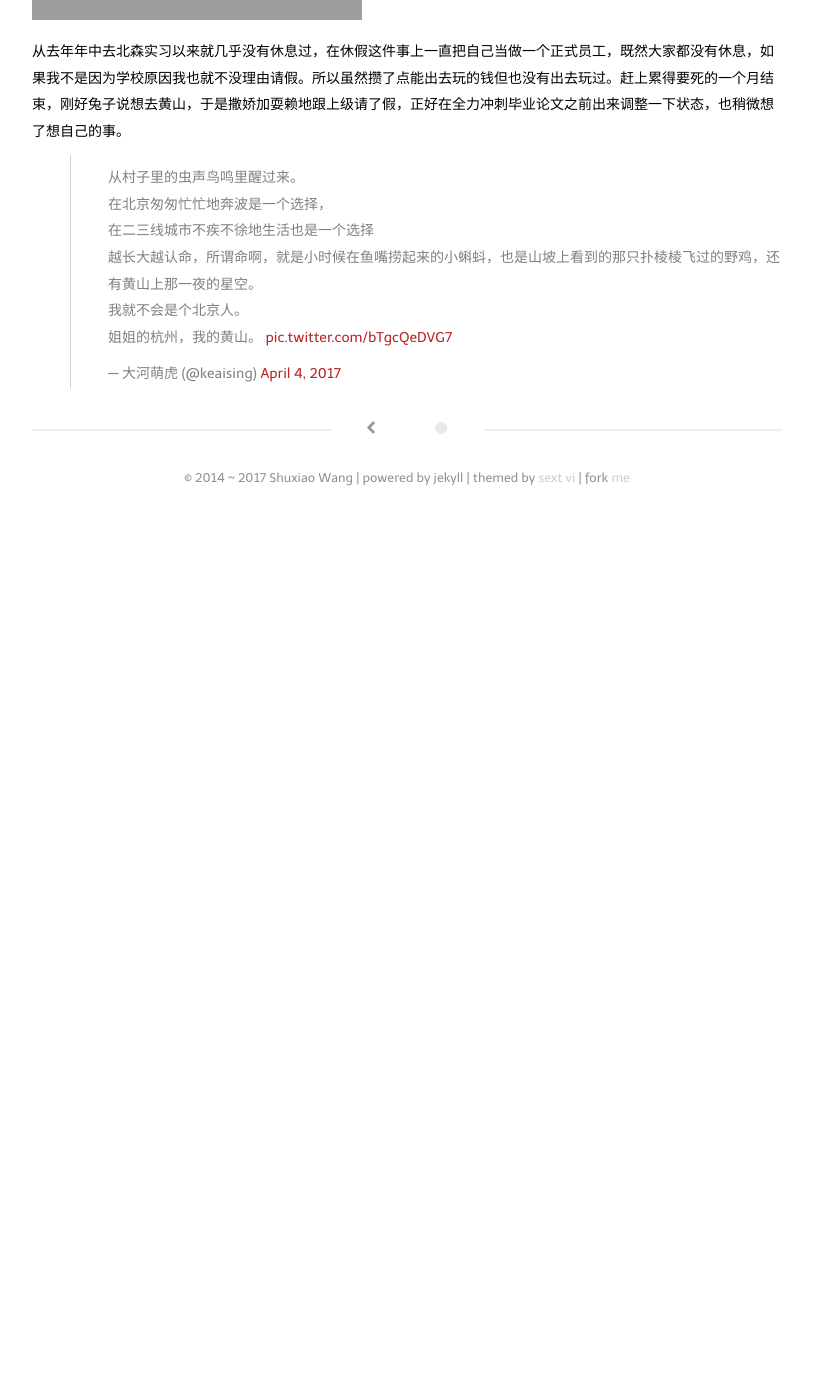
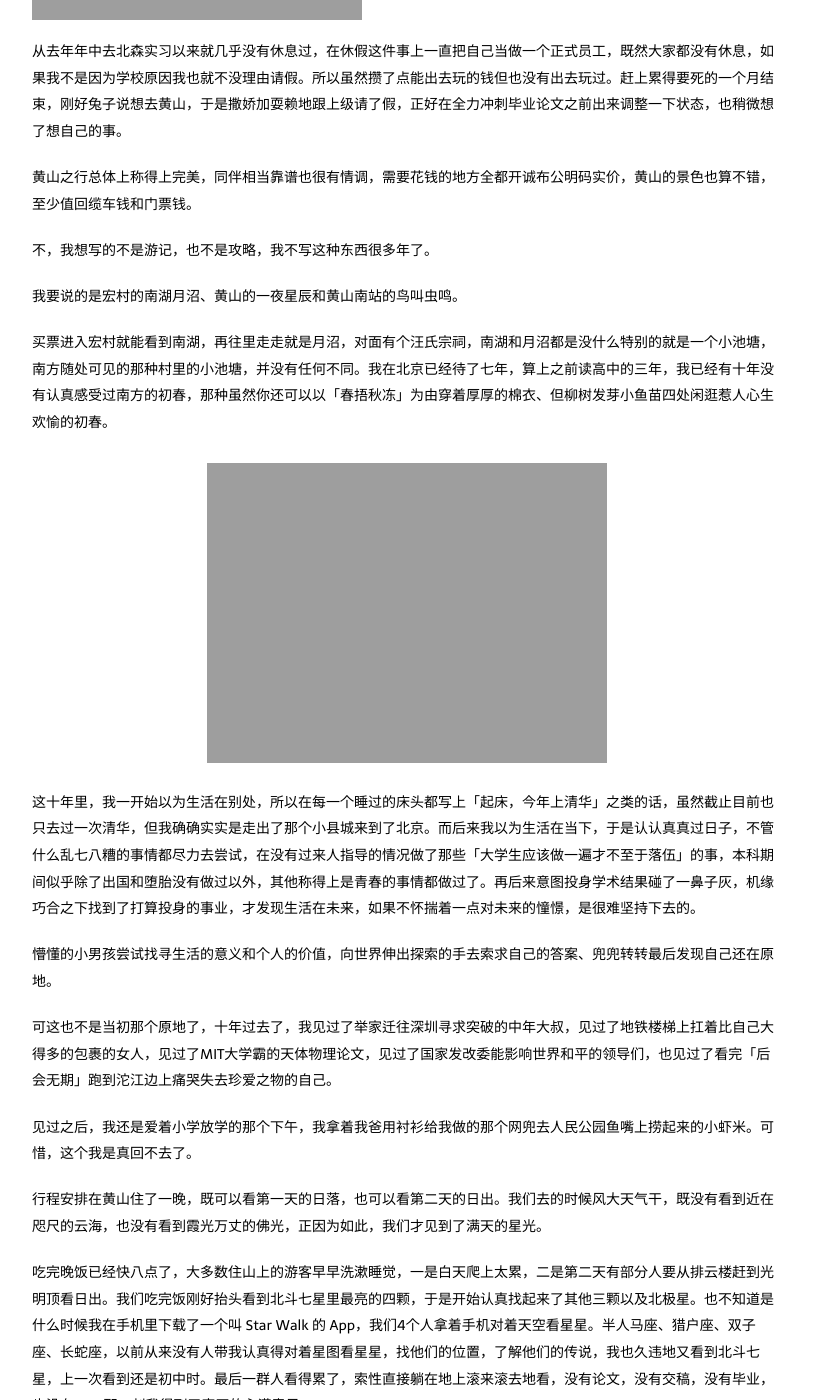
Before and after one commit to keaising/blogs, a Jekyll site: the page built from _posts/2017-04-22-in-Yellow-Mountain.md, in a window 1280 px wide and 1400 px high, scrolled down 270 px. Shown: the whole window, without its empty margins (233-1046 px from the left). Built offline with Jekyll 4.4.1, drawn with Linux system fonts in a browser that asks for light colours; some web fonts are replaced; a script that is not in the unit is left out; comment, search, counter and statistics services are not loaded; before the commit the page ends 900 px from its top, so only the background shows below that; some of the changed text lies outside the part shown; grey boxes are pictures that could not be loaded.

Commit message:
修改 黄山逆旅

```diff
--- a/_posts/2017-04-22-in-Yellow-Mountain.md
+++ b/_posts/2017-04-22-in-Yellow-Mountain.md
@@ -11,5 +11,42 @@ tags:
 
 从去年年中去北森实习以来就几乎没有休息过，在休假这件事上一直把自己当做一个正式员工，既然大家都没有休息，如果我不是因为学校原因我也就不没理由请假。所以虽然攒了点能出去玩的钱但也没有出去玩过。赶上累得要死的一个月结束，刚好兔子说想去黄山，于是撒娇加耍赖地跟上级请了假，正好在全力冲刺毕业论文之前出来调整一下状态，也稍微想了想自己的事。
 
-<blockquote class="twitter-tweet" data-lang="en"><p lang="zh" dir="ltr">从村子里的虫声鸟鸣里醒过来。<br>在北京匆匆忙忙地奔波是一个选择，<br>在二三线城市不疾不徐地生活也是一个选择<br>越长大越认命，所谓命啊，就是小时候在鱼嘴捞起来的小蝌蚪，也是山坡上看到的那只扑棱棱飞过的野鸡，还有黄山上那一夜的星空。<br>我就不会是个北京人。<br>姐姐的杭州，我的黄山。 <a href="https://t.co/bTgcQeDVG7">pic.twitter.com/bTgcQeDVG7</a></p>&mdash; 大河萌虎 (@keaising) <a href="https://twitter.com/keaising/status/849099783902031872">April 4, 2017</a></blockquote>
+黄山之行总体上称得上完美，同伴相当靠谱也很有情调，需要花钱的地方全都开诚布公明码实价，黄山的景色也算不错，至少值回缆车钱和门票钱。
+
+不，我想写的不是游记，也不是攻略，我不写这种东西很多年了。
+
+我要说的是宏村的南湖月沼、黄山的一夜星辰和黄山南站的鸟叫虫鸣。
+
+买票进入宏村就能看到南湖，再往里走走就是月沼，对面有个汪氏宗祠，南湖和月沼都是没什么特别的就是一个小池塘，南方随处可见的那种村里的小池塘，并没有任何不同。我在北京已经待了七年，算上之前读高中的三年，我已经有十年没有认真感受过南方的初春，那种虽然你还可以以「春捂秋冻」为由穿着厚厚的棉衣、但柳树发芽小鱼苗四处闲逛惹人心生欢愉的初春。
+
+![yuezhao](http://blogs.shuxiao.wang/media/files/2017/04/yuezhao.jpg)
+
+这十年里，我一开始以为生活在别处，所以在每一个睡过的床头都写上「起床，今年上清华」之类的话，虽然截止目前也只去过一次清华，但我确确实实是走出了那个小县城来到了北京。而后来我以为生活在当下，于是认认真真过日子，不管什么乱七八糟的事情都尽力去尝试，在没有过来人指导的情况做了那些「大学生应该做一遍才不至于落伍」的事，本科期间似乎除了出国和堕胎没有做过以外，其他称得上是青春的事情都做过了。再后来意图投身学术结果碰了一鼻子灰，机缘巧合之下找到了打算投身的事业，才发现生活在未来，如果不怀揣着一点对未来的憧憬，是很难坚持下去的。
+
+懵懂的小男孩尝试找寻生活的意义和个人的价值，向世界伸出探索的手去索求自己的答案、兜兜转转最后发现自己还在原地。
+
+可这也不是当初那个原地了，十年过去了，我见过了举家迁往深圳寻求突破的中年大叔，见过了地铁楼梯上扛着比自己大得多的包裹的女人，见过了MIT大学霸的天体物理论文，见过了国家发改委能影响世界和平的领导们，也见过了看完「后会无期」跑到沱江边上痛哭失去珍爱之物的自己。
+
+见过之后，我还是爱着小学放学的那个下午，我拿着我爸用衬衫给我做的那个网兜去人民公园鱼嘴上捞起来的小虾米。可惜，这个我是真回不去了。
+
+行程安排在黄山住了一晚，既可以看第一天的日落，也可以看第二天的日出。我们去的时候风大天气干，既没有看到近在咫尺的云海，也没有看到霞光万丈的佛光，正因为如此，我们才见到了满天的星光。
+
+吃完晚饭已经快八点了，大多数住山上的游客早早洗漱睡觉，一是白天爬上太累，二是第二天有部分人要从排云楼赶到光明顶看日出。我们吃完饭刚好抬头看到北斗七星里最亮的四颗，于是开始认真找起来了其他三颗以及北极星。也不知道是什么时候我在手机里下载了一个叫 Star Walk 的 App，我们4个人拿着手机对着天空看星星。半人马座、猎户座、双子座、长蛇座，以前从来没有人带我认真得对着星图看星星，找他们的位置，了解他们的传说，我也久违地又看到北斗七星，上一次看到还是初中时。最后一群人看得累了，索性直接躺在地上滚来滚去地看，没有论文，没有交稿，没有毕业，也没有P1，那一刻我得到了真正的心满意足。
+
+离开黄山之前我们在黄山南站旁边的农村小院住了一晚，一晚上都能听到屋外田里的虫鸣，早上醒过来也是因为外面的鸟儿实在是太吵了。不过我很喜欢这种吵闹，温润的春风从小山坡那边吹过来，不像北京的春风能吹得你打寒颤，也没有楼下因为路口堵车而疯狂鸣笛的公交车，我发现我还是喜欢更靠近原野一点的地方。
+
+从黄山返京的路上我发了这样一条推文
+
+<blockquote class="twitter-tweet" data-lang="en"><p lang="zh" dir="ltr">从村子里的虫声鸟鸣里醒过来。<br>在北京匆匆忙忙地奔波是一个选择，<br>在二三线城市不疾不徐地生活也是一个选择<br>越长大越认命，所谓命啊，就是小时候在鱼嘴捞起来的小蝌蚪，也是山坡上看到的那只扑棱棱飞过的野鸡，还有黄山上那一夜的星空。<br>我就不会是个北京人。<br>姐姐的杭州，我的黄山。 <a href="https://t.co/bTgcQeDVG7">pic.twitter.com/bTgcQeDVG7</a></p>&mdash; 大河萌虎 (@keaising) <a href="https://twitter.com/keaising/status/849099783902031872">丁酉年 三月初八 清明</a></blockquote>
 <script async src="//platform.twitter.com/widgets.js" charset="utf-8"></script>
+
+
+我终于意识到自己虽然人在目前人类发展最迅速的行业里待着，但我追求的还是回归原野。当然我不会像庄子那样说出「往矣，吾将曳尾于涂中」，但我也不会认同现在在北京的生活就是我想要的，从目前来说我还没有能力因为不喜欢这种生活节奏和这种生活环境就离开北京，有很多不如意那也只能暂时忍着，毕竟工作还是挺有趣的，其他都暂时克制着。
+
+这就是黄山之行的全部，我找到了自己的初心，也认清了自己的现实，苟且归苟且，至少我还在想办法做出改善。
+
+另外，三月份毕业的同学这两天陆陆续续都离开了，哪怕你千般不舍，哪怕你万分期待，该告别的还是要告别，该分开的还是要分开。唯一能挣扎一下的，是我们可以尽量让重逢来得早一点，让再会时的我们，脸上能泪中带笑，一如我们分开时那样。
+
+小男孩马上就要26岁了，但愿在人生的道路上，他能更勇敢、更努力，而剩下的，都交给命运吧。
+
+我相信这一切，都是命运石之门的选择。
```
